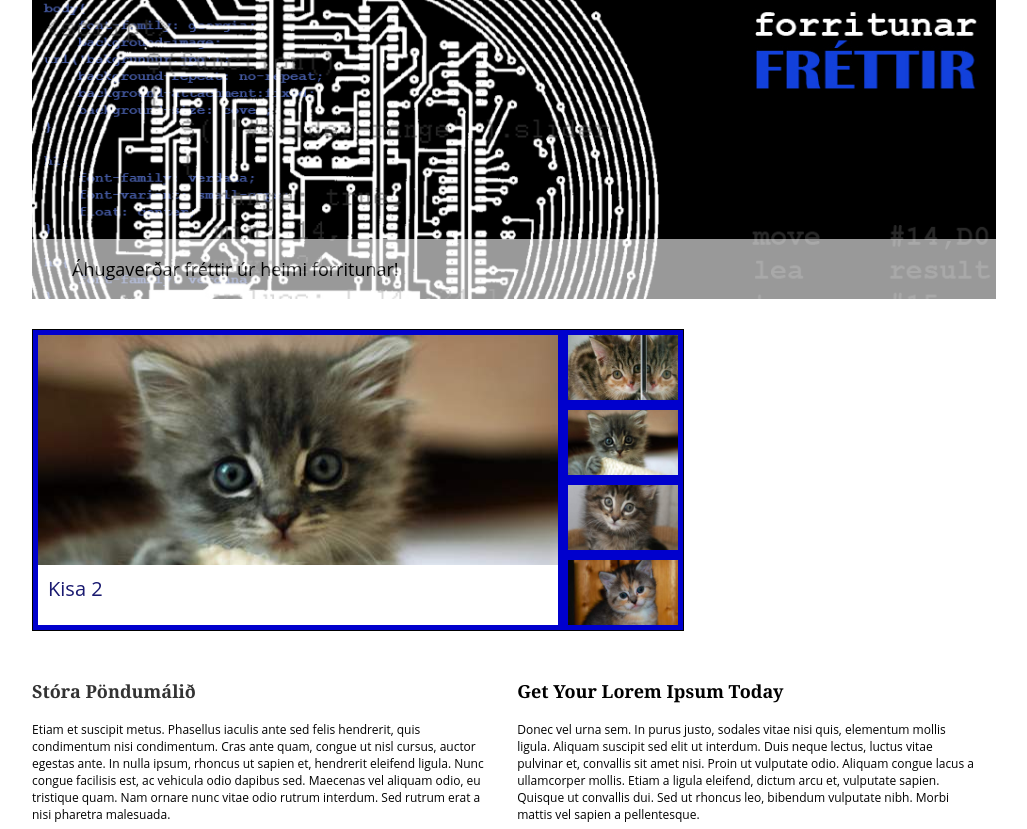
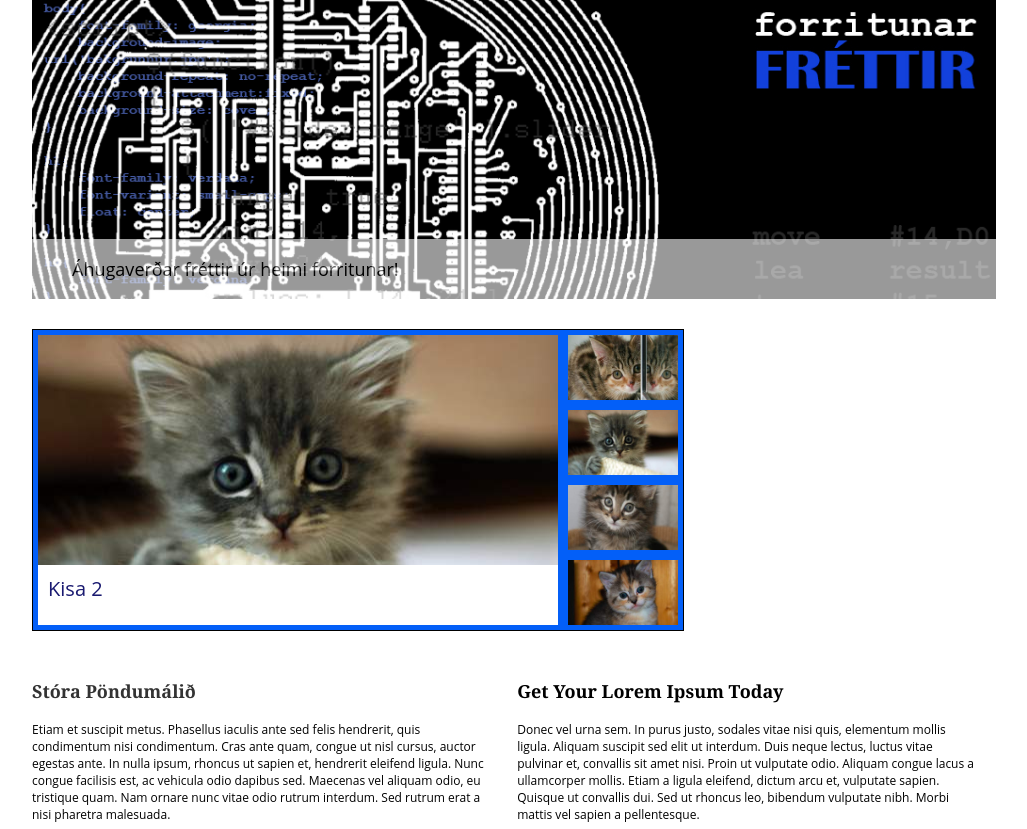
Before and after one commit to palarn/Lokaverkefni-Vefsida, a PHP site: page /Lokaverkefni-Vefsida/ in a window 1280 px wide. Shown: the part 137-966 px from the top of the page, without its empty margins (126-1153 px from the left). Run offline with PHP 8.4, Linux system fonts and the light colour scheme.

Commit message:
slider litur

```diff
--- a/helper/slider_style.css
+++ b/helper/slider_style.css
@@ -1,5 +1,5 @@
 .main-slider{
-	background-color: MediumBlue;
+	background-color: #035ff8;
 	border: 1px solid #000;
 	width: 650px;
 	height: 300px;
```
